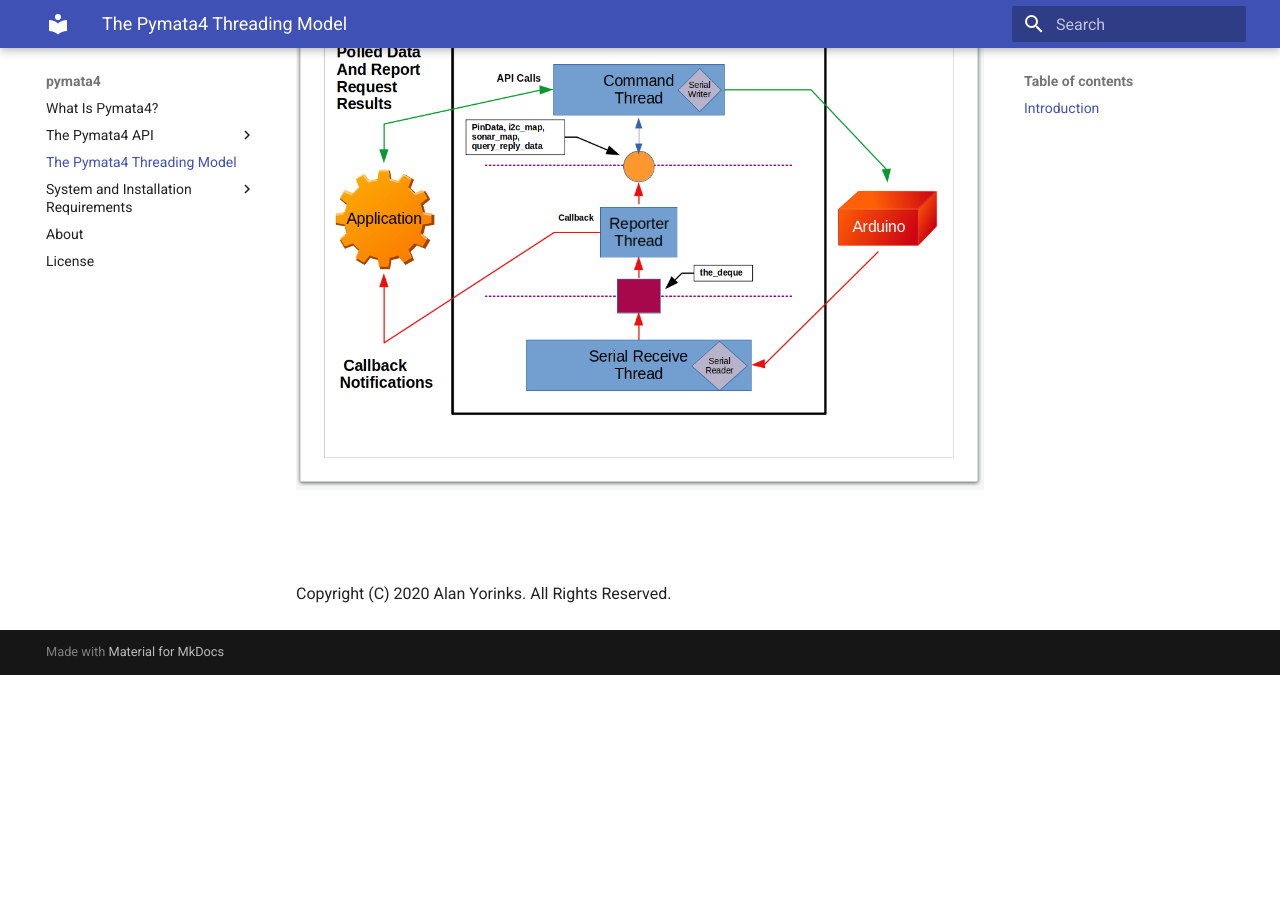
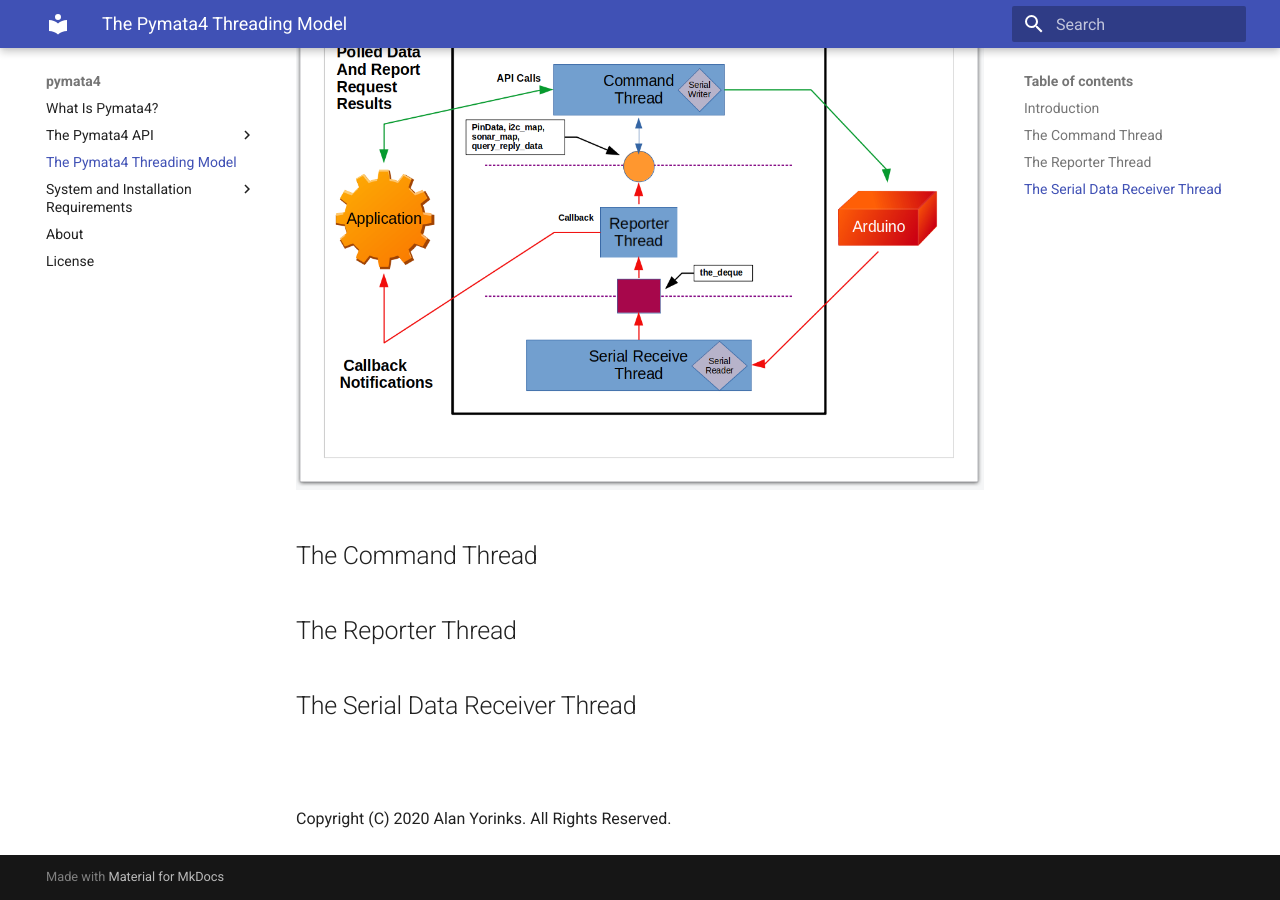
Before and after one commit to MrYsLab/pymata4, an MkDocs documentation site: the page built from docs/concurrency.md, in a window 1280 px wide and 900 px high, scrolled down 1043 px. Built offline with MkDocs 1.6.1 and Material for MkDocs 9.7.7, drawn with Linux system fonts in a browser that asks for light colours; before the commit the page ends 1718 px from its top, so only the background shows below that.

Commit message:
initial commit

```diff
--- a/docs/concurrency.md
+++ b/docs/concurrency.md
@@ -33,6 +33,11 @@ Firmata sketch is shown on the right.
 
 ![](./images/threading.png)
 
+## The Command Thread
+
+## The Reporter Thread
+
+## The Serial Data Receiver Thread
 
 
 <br>
```
